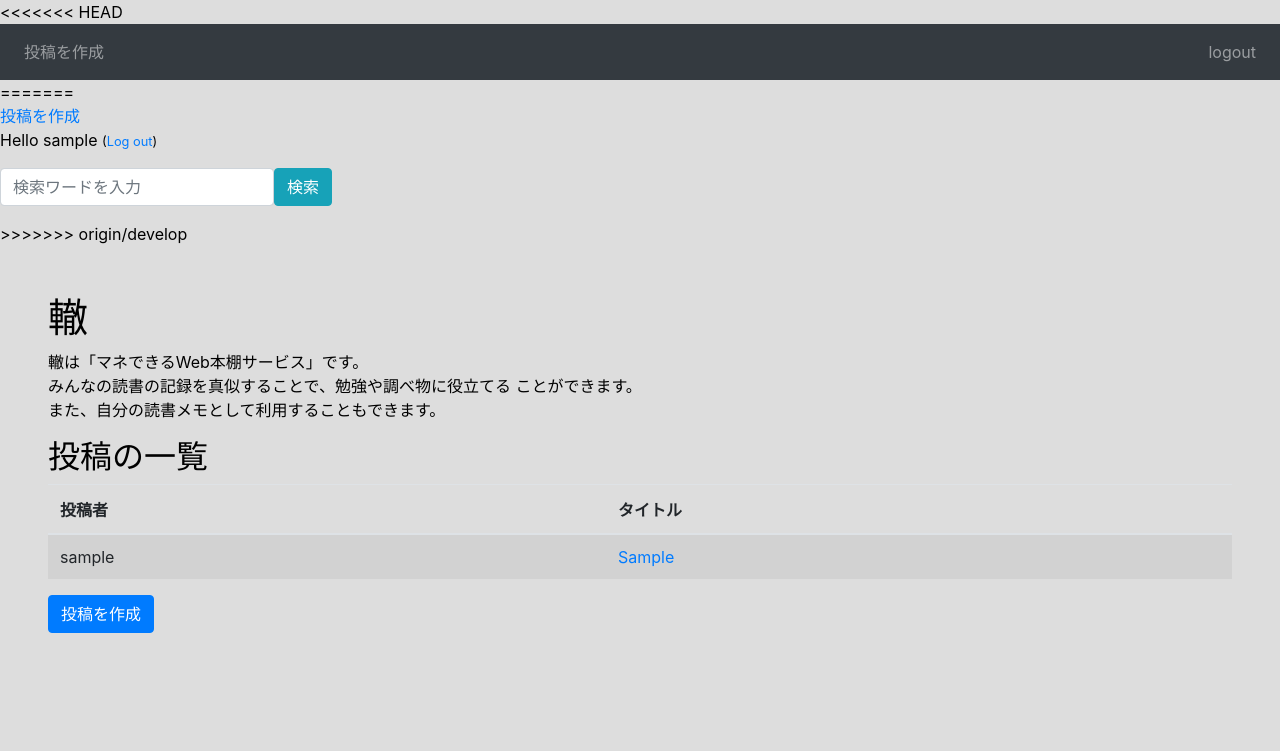
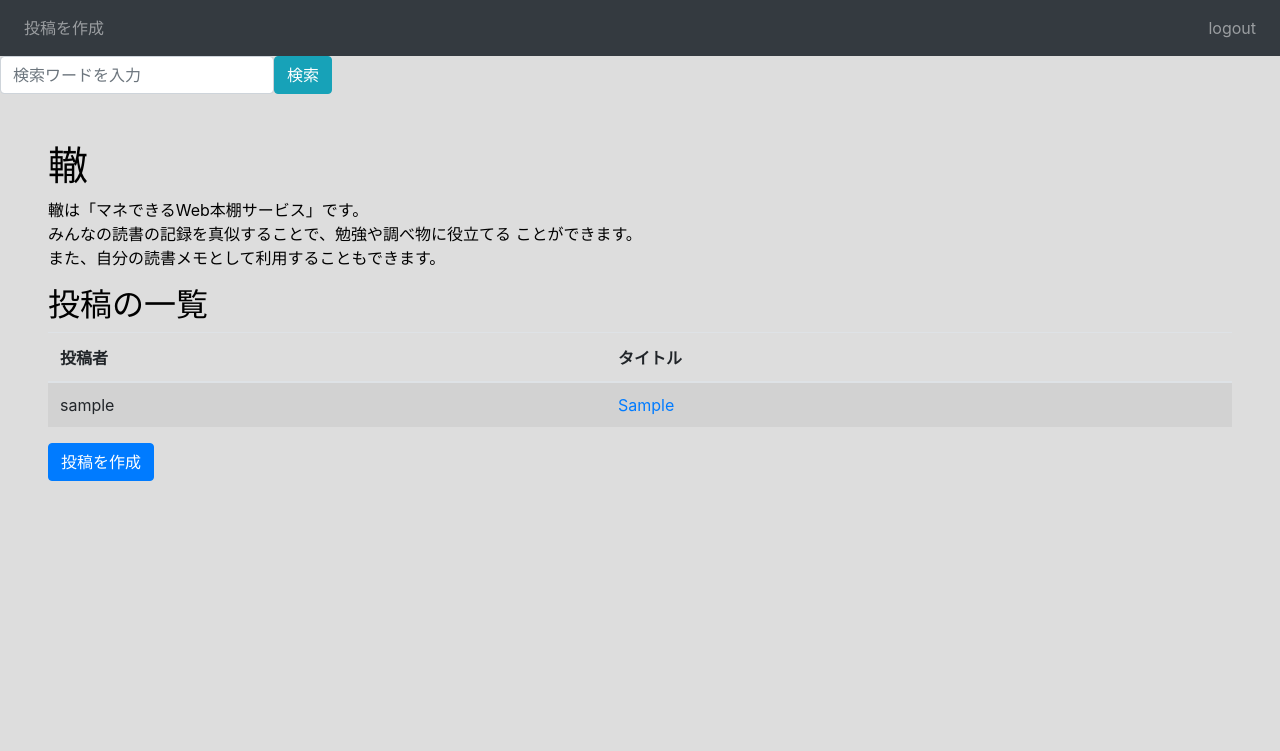
Before and after one commit to enpitut2020/wadachi, a Django app: page / in a window 1280 px wide. Shown: the top 751 px of the page. Run offline with Django 3.2, Linux system fonts and the light colour scheme; a user stored in the database is signed in; tables that the repository leaves empty hold one stand-in row (values such as "Sample post"); some libraries are stand-ins or nearby versions.

Commit message:
this is latest

```diff
--- a/wadachi_app/templates/wadachi_app/brick_list.html
+++ b/wadachi_app/templates/wadachi_app/brick_list.html
@@ -6,16 +6,15 @@
         <link rel="stylesheet" href="{% static 'css/style.css' %}">
     </head>
     <body>
-
         <nav class="navbar navbar-expand-sm navbar-dark bg-dark">
             <div class="navbar-nav mr-auto">
                 <a class="nav-item nav-link" href="/">トップページへ</a>
-                {% if user.is_authenticated and user is bridge.contributer%}
+                {% if user.is_authenticated %}
                     <a class="nav-item nav-link" href="{% url 'brick_new' pk=bridge.pk %}">資料を登録</a>
                 </div>
                 <div class="navbar-nav">
                     <a class="nav-item nav-link" href="{% url 'logout' %}" aria-controls="navbarSupportedContent">logout</a>
-                {% else%}
+                {% else %}
                 <div class="navbar-nav">
                     <a class="nav-item nav-link" href="{% url 'login' %}">ログイン</a>
                 {% endif %}
--- a/wadachi_app/templates/wadachi_app/bridge_list.html
+++ b/wadachi_app/templates/wadachi_app/bridge_list.html
@@ -6,7 +6,6 @@
         <link rel="stylesheet" href="{% static 'css/style.css' %}">
     </head>
     <body>
-<<<<<<< HEAD
         <nav class="navbar navbar-expand-sm navbar-dark bg-dark">
             <div class="navbar-nav mr-auto">
                 <a class="nav-item nav-link" href="{% url 'bridge_new' %}">投稿を作成</a></div>
@@ -19,20 +18,10 @@
                 {% endif %}
             </div>
         </nav>
-=======
-        <div class="page-header">
-            {% if user.is_authenticated %}
-                <a href="{% url 'bridge_new' %}" class="top-menu">投稿を作成</a>
-                <p class="top-menu">Hello {{ user.username }} <small>(<a href="{% url 'logout' %}">Log out</a>)</small></p>
-            {% else %}
-                <a href="{% url 'login' %}" class="top-menu">ログイン</a>
-            {% endif %}
-            <form class="form-inline" method="GET" action="{% url 'bridge_list' %}">
-                <input class="form-control" type="text" name="query" value="{{ request.GET.query }}" placeholder="検索ワードを入力">
-                <button type="submit" value="search" class="btn btn-info">検索</button>
-            </form>
-        </div>
->>>>>>> origin/develop
+        <form class="form-inline" method="GET" action="{% url 'bridge_list' %}">
+            <input class="form-control" type="text" name="query" value="{{ request.GET.query }}" placeholder="検索ワードを入力">
+            <button type="submit" value="search" class="btn btn-info">検索</button>
+        </form>
 
         <div class="content" style="margin: 3em">
         <h1>轍</h1>
--- a/wadachi_app/views.py
+++ b/wadachi_app/views.py
@@ -6,8 +6,6 @@ from django.utils import timezone
 from .models import Bridge
 
 from django.db.models import Q
-
-
 
 
 def post_list(request):
```
